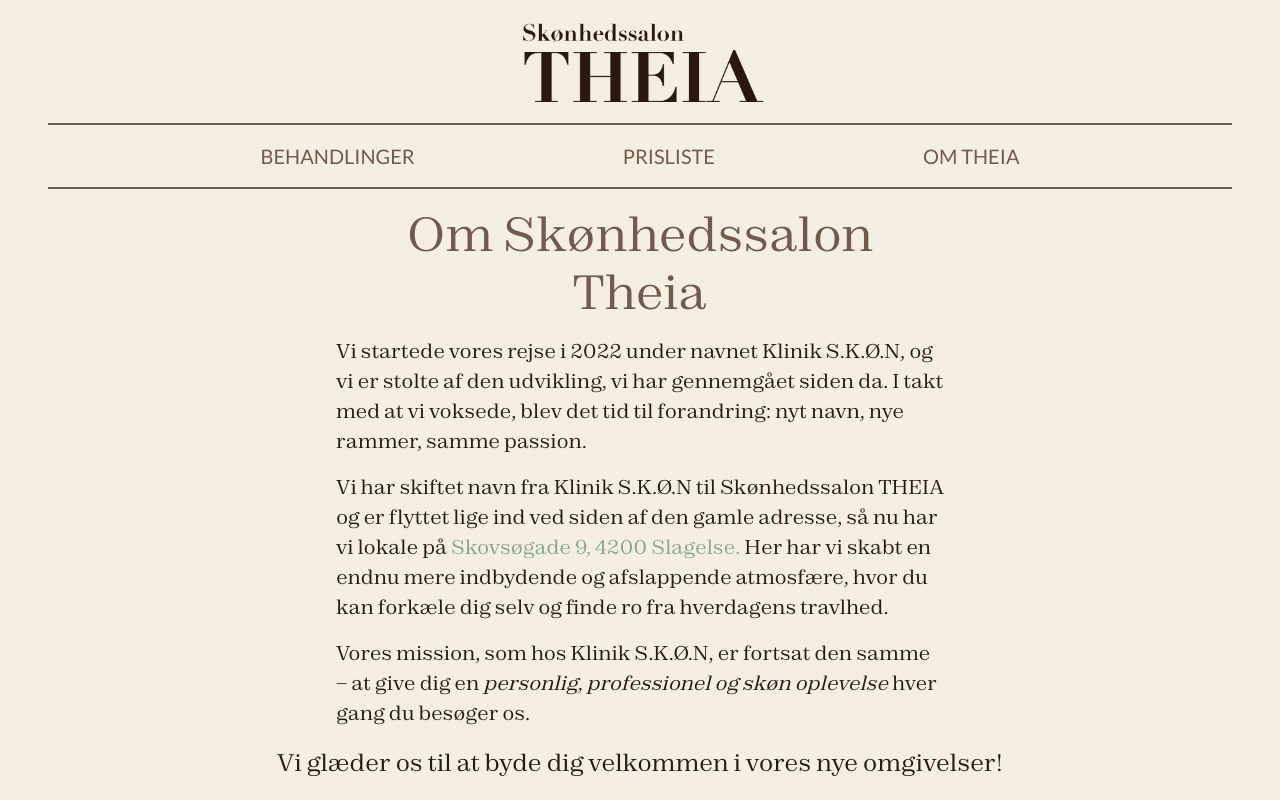
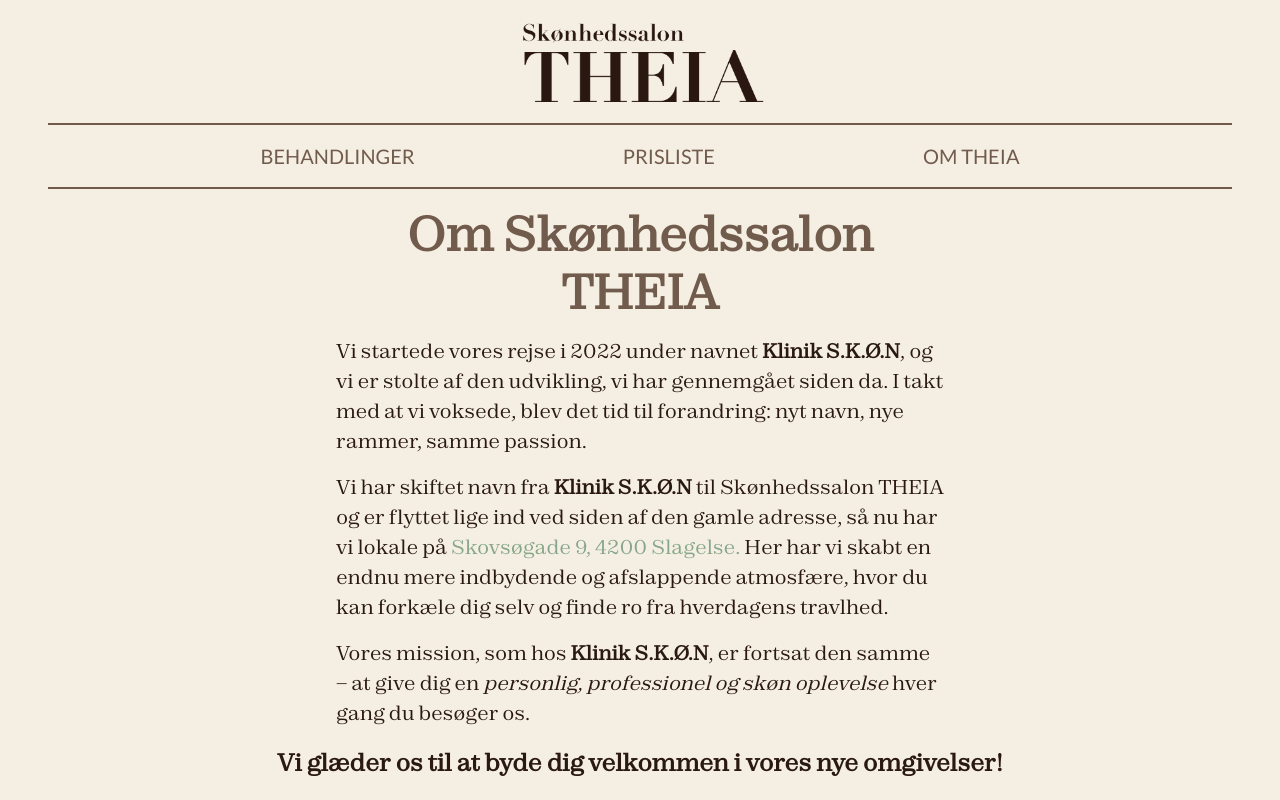
Before and after one commit to nannaglaw/rebranding, a PHP site: page /omTheia.php in a window 1280 px wide. Run offline with PHP 8.4, Linux system fonts and the light colour scheme; style sheets or scripts are compiled from the project's sources.

Commit message:
Om theia underside

```diff
--- a/omTheia.php
+++ b/omTheia.php
@@ -29,22 +29,24 @@ require "settings/init.php";
     <div class="row">
         <div class="col"></div>
         <div class="col-8 fs-5 text-db">
-            <p class="m-3 px-5 text-center text-lb display-5 fw-medium">Om Skønhedssalon Theia</p>
+            <p class="m-3 px-5 text-center text-lb display-5 fw-semibold">Om Skønhedssalon THEIA</p>
             <p class=" m-3 px-5">Vi startede vores rejse i 2022 under navnet <span
-                        class="fw-medium">Klinik S.K.Ø.N</span>, og vi er stolte af den udvikling, vi har gennemgået
+                        class="fw-semibold">Klinik S.K.Ø.N</span>, og vi er stolte af den udvikling, vi har gennemgået
                 siden da. I takt med at vi voksede, blev det tid til forandring: nyt navn, nye rammer, samme passion.
             </p>
-            <p class="m-3 px-5 "> Vi har skiftet navn fra <span class="fw-medium">Klinik S.K.Ø.N</span> til
+            <p class="m-3 px-5 "> Vi har skiftet navn fra <span class="fw-semibold">Klinik S.K.Ø.N</span> til
                 Skønhedssalon THEIA og er flyttet lige ind ved siden af den gamle adresse, så nu har vi lokale på
                 <a class="link-gr fw-medium"
                    href="https://www.google.com/maps/place/Skovs%C3%B8gade+9,+4200+Slagelse/@55.4032068,11.3544408,17z/data=!3m1!4b1!4m6!3m5!1s0x464d617c0ddf17b5:0x4e6fdabb9a326701!8m2!3d55.4032038!4d11.3570211!16s%2Fg%2F11c19xck96?entry=ttu&g_ep=EgoyMDI1MDQzMC4xIKXMDSoASAFQAw%3D%3D">
                     Skovsøgade 9, 4200 Slagelse. </a>
                 Her har vi skabt en endnu mere indbydende og afslappende atmosfære, hvor du kan forkæle dig selv og
                 finde ro fra hverdagens travlhed.</p>
-            <p class="m-3 px-5">Vores mission, som hos <span class="fw-medium">Klinik S.K.Ø.N</span>, er fortsat den
+            <p class="m-3 px-5">Vores mission, som hos <span class="fw-semibold">Klinik S.K.Ø.N</span>, er fortsat den
                 samme – at give dig en <span class="fst-italic">personlig, professionel og skøn oplevelse</span> hver
                 gang du besøger os.
-            <p class="text-center fw-medium fs-4">Vi glæder os til at byde dig velkommen i vores nye omgivelser!</p>
+            <p class="text-center fw-semibold fs-4">Vi glæder os til at byde dig velkommen i vores nye omgivelser!</p>
+
+
         </div>
         <div class="col">
 
```
